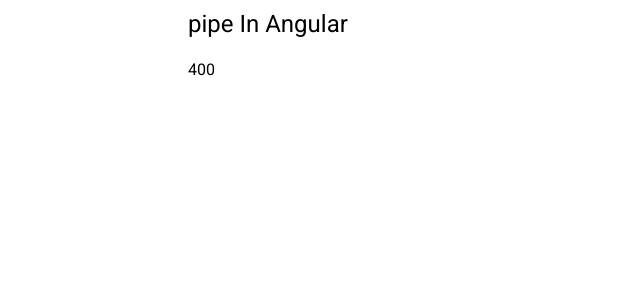
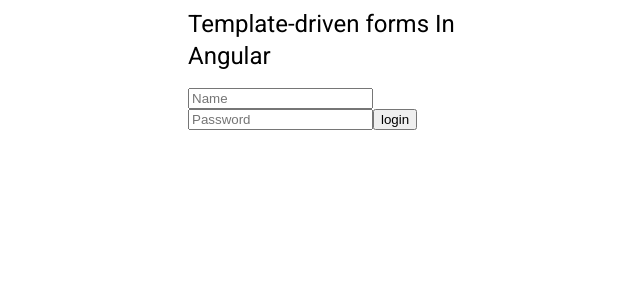
Before and after one commit to spratham/Angular-tut, an Angular app: page / in a window 1280 px wide. Shown: the top 300 px of the page, without its empty margins (292-932 px from the left). Built offline with nearby package versions, Linux system fonts and the light colour scheme.

Commit message:
template-driven Form

```diff
--- a/src/app/app.component.html
+++ b/src/app/app.component.html
@@ -1,4 +1,8 @@
 <div class="main">
   <h1 class="{{ title }}">{{ title }} In Angular</h1>
-<h3>{{200 | usdtInr : 2}}</h3>
+  <form #loginForm="ngForm" (ngSubmit)=userSubmit(loginForm.value)>
+    <input type="text" placeholder="Name" name="name" ngModel/>
+    <input type="text" placeholder="Password" name="pass" ngModel/>
+    <button>login</button>
+  </form>
 </div>
--- a/src/app/app.component.ts
+++ b/src/app/app.component.ts
@@ -6,6 +6,8 @@
   styleUrls: ['./app.component.css'],
 })
 export class AppComponent {
-  title = 'pipe';
-
+  title = 'Template-driven forms';
+  userSubmit(item:any){
+    console.log(item)
+  }
 }
```
